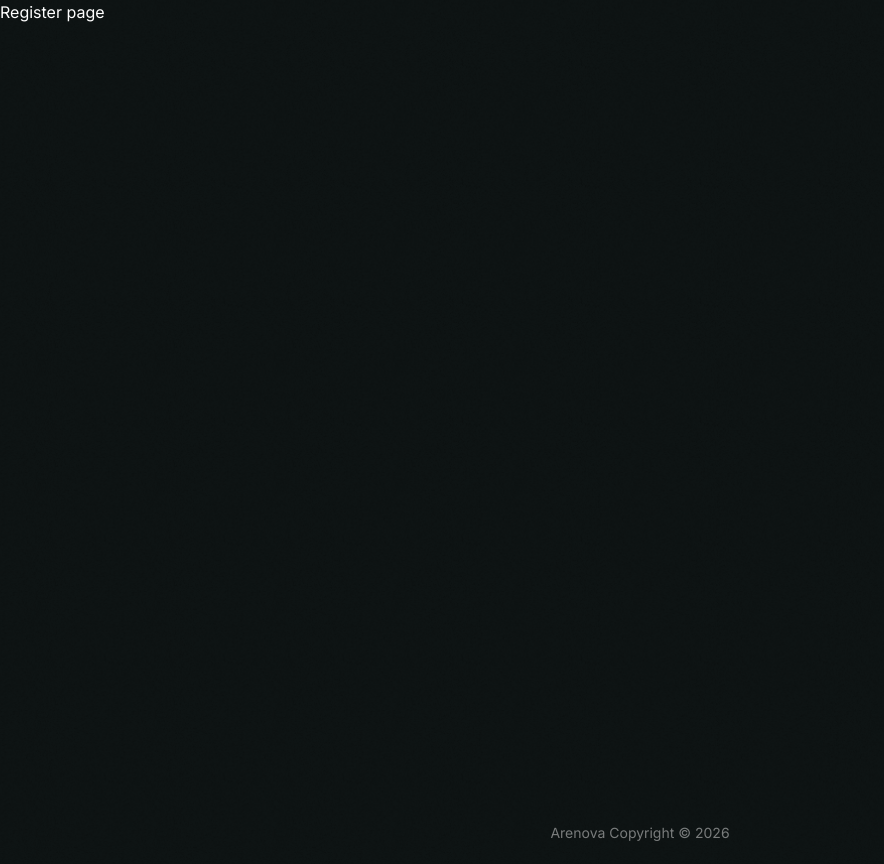
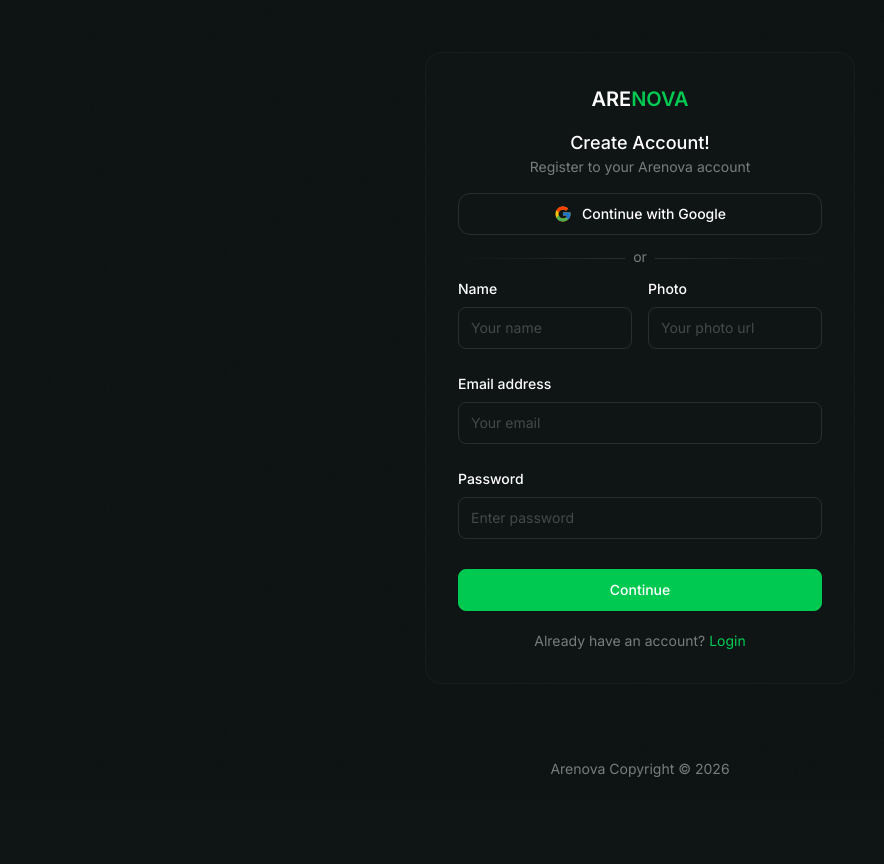
Before and after one commit to quantumrahman/arenova-frontend, a Next.js app: page /auth/register in a window 1280 px wide. Shown: the whole page, without its empty margins (0-884 px from the left). After the commit the page ends 800 px from the top, so only its background shows below. Built offline with nearby package versions, Linux system fonts and the light colour scheme.

Commit message:
feat: add register form and module an implement in register page

```diff
--- a/src/app/(auth)/auth/register/page.js
+++ b/src/app/(auth)/auth/register/page.js
@@ -1,9 +1,7 @@
 'use client';
 
+import RegisterModule from '@/modules/RegisterModule/RegisterModule';
+
 export default function RegisterPage() {
-    return (
-        <div className="min-h-screen w-full">
-            <h1>Register page</h1>
-        </div>
-    );
+    return <RegisterModule />;
 }
--- /dev/null
+++ b/src/components/ui/RegisterForm/RegisterForm.js
@@ -0,0 +1,82 @@
+'use client';
+
+export default function RegisterForm() {
+    return (
+        <form>
+            <div className="flex w-full flex-col sm:flex-row sm:gap-4">
+                <div className="flex w-full flex-col items-center">
+                    <label htmlFor="name" className="block w-full text-sm font-medium text-white">
+                        Name
+                    </label>
+                    <input
+                        id="name"
+                        type="text"
+                        aria-label="input"
+                        role="input"
+                        placeholder="Your name"
+                        className={`mt-2 w-full rounded-lg border px-3 py-2.5 text-sm font-medium text-[#797C7C] transition-all duration-200 ease-linear outline-none placeholder:font-normal ${false ? 'border-red-500 caret-red-500 ring-3 ring-red-500/20' : 'border-[#272F30] caret-green-500 focus:border-green-500 focus:ring-3 focus:ring-green-500/20'}`}
+                    />
+                    <span className="mt-[5px] block h-5 w-full text-right text-xs font-normal text-red-500">
+                        {/* Error! */}
+                    </span>
+                </div>
+                <div className="flex w-full flex-col items-center">
+                    <label htmlFor="photo" className="block w-full text-sm font-medium text-white">
+                        Photo
+                    </label>
+                    <input
+                        id="photo"
+                        type="text"
+                        aria-label="input"
+                        role="input"
+                        placeholder="Your photo url"
+                        className={`mt-2 w-full rounded-lg border px-3 py-2.5 text-sm font-medium text-[#797C7C] transition-all duration-200 ease-linear outline-none placeholder:font-normal ${false ? 'border-red-500 caret-red-500 ring-3 ring-red-500/20' : 'border-[#272F30] caret-green-500 focus:border-green-500 focus:ring-3 focus:ring-green-500/20'}`}
+                    />
+                    <span className="mt-[5px] block h-5 w-full text-right text-xs font-normal text-red-500">
+                        {/* Error! */}
+                    </span>
+                </div>
+            </div>
+            <div className="flex w-full flex-col items-center">
+                <label htmlFor="email" className="block w-full text-sm font-medium text-white">
+                    Email address
+                </label>
+                <input
+                    id="email"
+                    type="text"
+                    aria-label="input"
+                    role="input"
+                    placeholder="Your email"
+                    className={`mt-2 w-full rounded-lg border px-3 py-2.5 text-sm font-medium text-[#797C7C] transition-all duration-200 ease-linear outline-none placeholder:font-normal ${false ? 'border-red-500 caret-red-500 ring-3 ring-red-500/20' : 'border-[#272F30] caret-green-500 focus:border-green-500 focus:ring-3 focus:ring-green-500/20'}`}
+                />
+                <span className="mt-[5px] block h-5 w-full text-right text-xs font-normal text-red-500">
+                    {/* Error! */}
+                </span>
+            </div>
+            <div className="flex w-full flex-col items-center">
+                <label htmlFor="password" className="block w-full text-sm font-medium text-white">
+                    Password
+                </label>
+                <input
+                    id="password"
+                    type="password"
+                    aria-label="input"
+                    role="input"
+                    placeholder="Enter password"
+                    className={`mt-2 w-full rounded-lg border px-3 py-2.5 text-sm font-medium text-[#797C7C] transition-all duration-200 ease-linear outline-none placeholder:font-normal ${false ? 'border-red-500 caret-red-500 ring-3 ring-red-500/20' : 'border-[#272F30] caret-green-500 focus:border-green-500 focus:ring-3 focus:ring-green-500/20'}`}
+                />
+                <span className="my-[5px] block h-5 w-full text-right text-xs font-normal text-red-500">
+                    {/* Error! */}
+                </span>
+            </div>
+            <button
+                type="submit"
+                aria-label="button"
+                role="button"
+                className="w-full cursor-pointer rounded-lg border border-green-500 bg-green-500 py-2.5 text-sm font-medium text-white transition-all duration-200 ease-linear hover:bg-green-600"
+            >
+                Continue
+            </button>
+        </form>
+    );
+}
--- /dev/null
+++ b/src/modules/RegisterModule/RegisterModule.js
@@ -0,0 +1,49 @@
+'use client';
+
+import { FcGoogle } from 'react-icons/fc';
+
+import Link from 'next/link';
+import RegisterForm from '@/components/ui/RegisterForm/RegisterForm';
+
+export default function RegisterModule() {
+    return (
+        <div className="w-full max-w-[430px] rounded-2xl border border-[#272F30]/30 bg-[#0F1515] p-8">
+            <div className="w-full text-center">
+                <Link href={'/'}>
+                    <h1 className="text-xl font-semibold text-white uppercase">
+                        Are<span className="text-green-500">nova</span>
+                    </h1>
+                </Link>
+                <div className="mt-4 w-full">
+                    <h3 className="text-lg font-medium text-white">Create Account!</h3>
+                    <p className="text-sm font-normal text-[#797C7C]">
+                        Register to your Arenova account
+                    </p>
+                </div>
+            </div>
+            <button
+                type="button"
+                aria-label="button"
+                role="button"
+                className="mt-4 flex w-full cursor-pointer items-center justify-center gap-2.5 rounded-xl border border-[#272F30] py-2.5 transition-all duration-200 ease-linear hover:bg-[#272F30]/30"
+            >
+                <FcGoogle size={18} />
+                <span className="text-sm font-medium text-white">Continue with Google</span>
+            </button>
+            <div className="my-3 flex w-full items-center justify-center gap-2">
+                <div className="mt-0.5 h-px w-full bg-linear-to-l from-[#272F30] to-transparent"></div>
+                <span className="text-sm text-[#797C7C]">or</span>
+                <div className="mt-0.5 h-px w-full bg-linear-to-r from-[#272F30] to-transparent"></div>
+            </div>
+            <RegisterForm />
+            <div className="mt-5 w-full text-center">
+                <p className="text-sm font-normal text-[#797C7C]">
+                    Already have an account?{' '}
+                    <Link href={'/auth/login'} className="text-green-500 hover:underline">
+                        Login
+                    </Link>
+                </p>
+            </div>
+        </div>
+    );
+}
```
